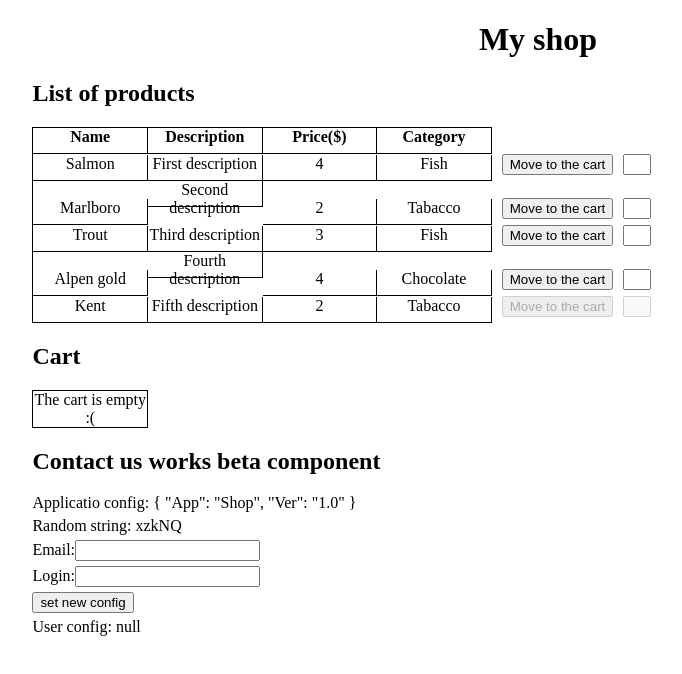
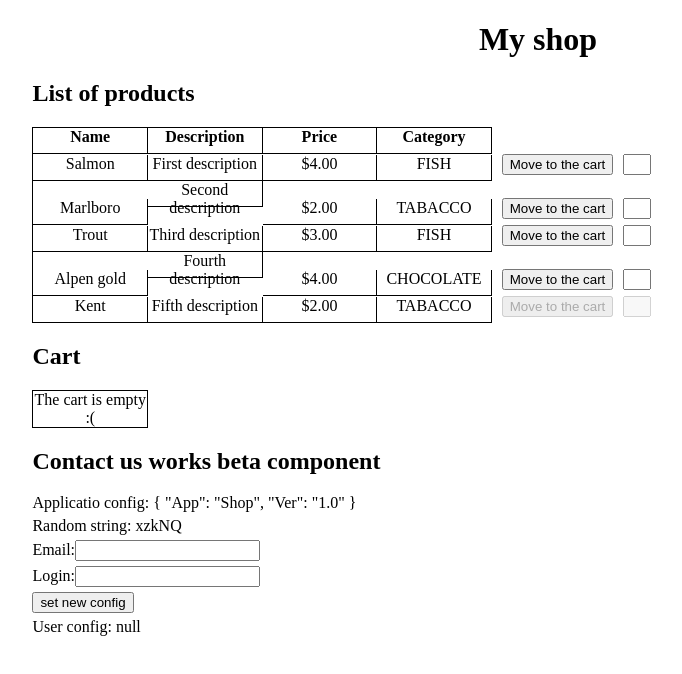
Before and after one commit to Stanislav-Berezovsky/Shop_Angular2-, an Angular app: page / in a window 1280 px wide. Shown: the top 674 px of the page, without its empty margins (102-784 px from the left). Built offline with nearby package versions, Linux system fonts and the light colour scheme.

Commit message:
[Task4]add async,currency, number pipes

```diff
--- a/src/app/cart/components/cart-element/cart-element.component.html
+++ b/src/app/cart/components/cart-element/cart-element.component.html
@@ -1,6 +1,6 @@
 <div  class="product" appCustomHover>
         <div>{{cartProduct.name}}</div>
-        <div>{{cartProduct.price}}</div>
+        <div>{{cartProduct.price | currency:'USD'}}</div>
         <div>{{cartProduct.quantity}}</div>
         <button (click)="onIncreaseProductQuantity(cartProduct)">+</button>
         <button [disabled]="!cartProduct.quantity" (click)="onReduceProductQuantity(cartProduct)">-</button>
--- a/src/app/cart/components/cart/cart.component.html
+++ b/src/app/cart/components/cart/cart.component.html
@@ -3,22 +3,19 @@
     <div *ngIf="cartProductList && cartProductList.length; else emptyCard">
         <div class="header">
             <div>Name</div>
-            <div>Price($)</div>
+            <div>Price</div>
             <div>Quantity</div>
         </div>
         <div *ngFor="let cartProduct of cartProductList">
-            <app-cart-element
-                [cartProduct]="cartProduct"
-                (removeProductFromCart)="onRemove($event)"
-                (increaseProductQuantity)="onIncreaseProductQuantity($event)"
-                (reduceProductQuantity)="onReduceProductQuantity($event)">
+            <app-cart-element [cartProduct]="cartProduct" (removeProductFromCart)="onRemove($event)"
+                (increaseProductQuantity)="onIncreaseProductQuantity($event)" (reduceProductQuantity)="onReduceProductQuantity($event)">
             </app-cart-element>
         </div>
 
         <button (click)="onCleanUpCart()"> Clear cart</button>
-        <span class="result-information">Purchases quantity: {{getPurchasesQuantity()}} </span>
+        <span class="result-information">Purchases quantity: {{getPurchasesQuantity() | number}} </span>
 
-        <span class="result-information"> Price: {{getPurchasesSum()}}$</span>
+        <span class="result-information"> Price: {{getPurchasesSum() | currency:'USD'}}$</span>
 
     </div>
 
--- a/src/app/product/components/product-list/product-list.component.html
+++ b/src/app/product/components/product-list/product-list.component.html
@@ -3,10 +3,10 @@
     <div class="header">
         <div>Name</div>
         <div>Description</div>
-        <div>Price($)</div>
+        <div>Price</div>
         <div>Category </div>
     </div>
-    <div *ngFor="let productItem of productList">
+    <div *ngFor="let productItem of productList | async ">
         <app-product [product]="productItem" (buyProduct)="onBuy($event)">
         </app-product>
     </div>
--- a/src/app/product/components/product-list/product-list.component.ts
+++ b/src/app/product/components/product-list/product-list.component.ts
@@ -9,7 +9,7 @@ import { CartService } from '../../../cart/services/cart.service';
     styleUrls: ['./product-list.component.css']
 })
 export class ProductListComponent implements OnInit {
-    productList: ProductModel[];
+    productList: Promise<ProductModel[]>;
 
     public constructor(private productService: ProductService, private cartService: CartService) { }
 
--- a/src/app/product/components/product/product.component.html
+++ b/src/app/product/components/product/product.component.html
@@ -1,8 +1,8 @@
 <div appCustomHover class="product">
     <div>{{product.name}}</div>
     <div>{{product.description}}</div>
-    <div>{{product.price}}</div>
-    <div>{{product.category}}</div>
+    <div>{{product.price | currency:'USD'}}</div>
+    <div>{{product.category | uppercase }}</div>
     <button [disabled]="!product.isAvailable" (click)="onBuy(product, productQuantity.value)">Move to the cart</button>
     <input [disabled]="!product.isAvailable" type="text" class="product-quantity" #productQuantity>
 </div>
--- a/src/app/product/services/product.service.ts
+++ b/src/app/product/services/product.service.ts
@@ -45,7 +45,7 @@ export class ProductService {
 
     constructor() { }
 
-    getProducts(): ProductModel[] {
-        return this.productList;
+    getProducts(): Promise<ProductModel[]> {
+        return Promise.resolve(this.productList);
     }
 }
--- /dev/null
+++ b/src/app/shared/custom-sort.pipe.ts
@@ -0,0 +1,12 @@
+import { Pipe, PipeTransform } from '@angular/core';
+
+@Pipe({
+  name: 'customSort'
+})
+export class CustomSortPipe implements PipeTransform {
+
+  transform(value: any, args?: any): any {
+    return null;
+  }
+
+}
--- a/src/app/shared/shared.module.ts
+++ b/src/app/shared/shared.module.ts
@@ -2,9 +2,10 @@ import { NgModule } from '@angular/core';
 import { CommonModule } from '@angular/common';
 import { CustomHoverDirective } from './custom-hover.directive';
 import { CustomBorderDirective } from './custom-border.directive';
+import { CustomSortPipe } from './custom-sort.pipe';
 
 @NgModule({
-    declarations: [CustomHoverDirective, CustomBorderDirective],
+    declarations: [CustomHoverDirective, CustomBorderDirective, CustomSortPipe],
     imports: [
         CommonModule
     ],
```
Also changed, not shown: 1 other file (tests, documents, lock files or other folders).
